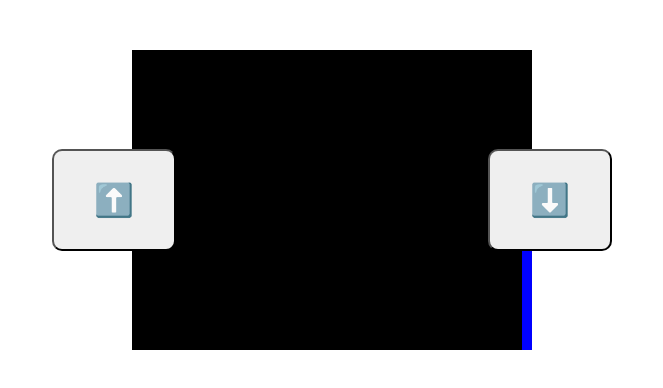
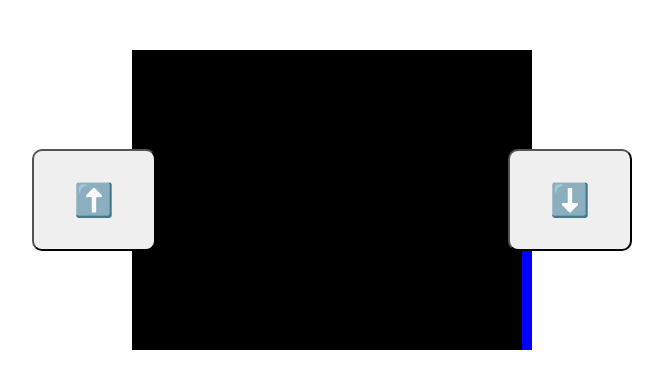
Before and after one commit to noemiemathu/Pong, a plain HTML site: page index.html in a window 1280 px wide. Shown: the whole page, without its empty margins (308-971 px from the left). Drawn offline with Linux system fonts and the light colour scheme.

Commit message:
Update index.html

```diff
--- a/index.html
+++ b/index.html
@@ -28,8 +28,8 @@
     user-select:none;
     cursor:pointer;
   }
-  #btnUp  { left:-80px; }        /* ruimte links van het canvas */
-  #btnDown{ right:-80px; }       /* ruimte rechts van het canvas */
+  #btnUp  { left:-100px; }        /* ruimte links van het canvas */
+  #btnDown{ right:-100px; }       /* ruimte rechts van het canvas */
 
   /* Kleine verbetering voor touchscreen‑gebruikers */
   @media (hover:none){
```
